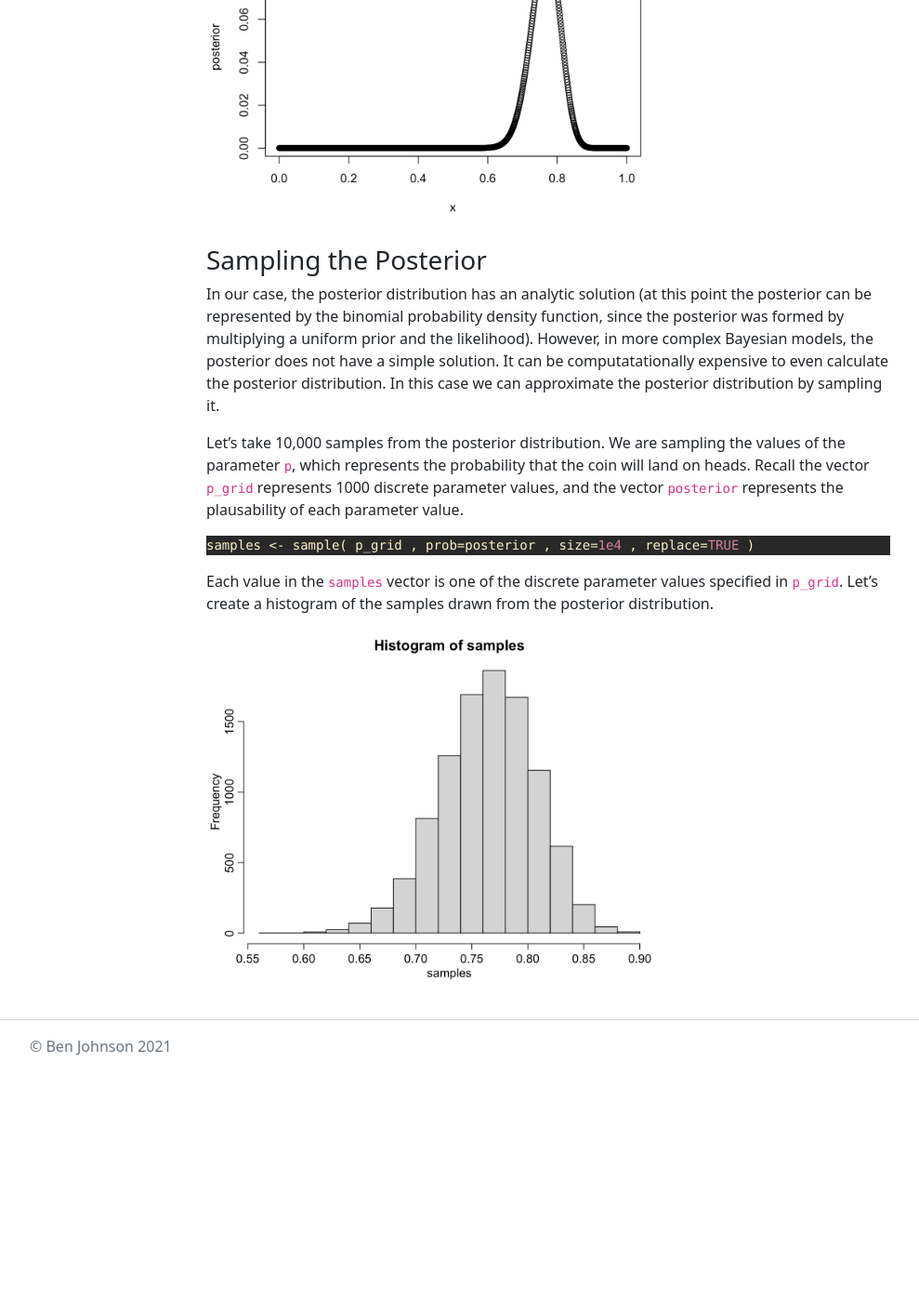
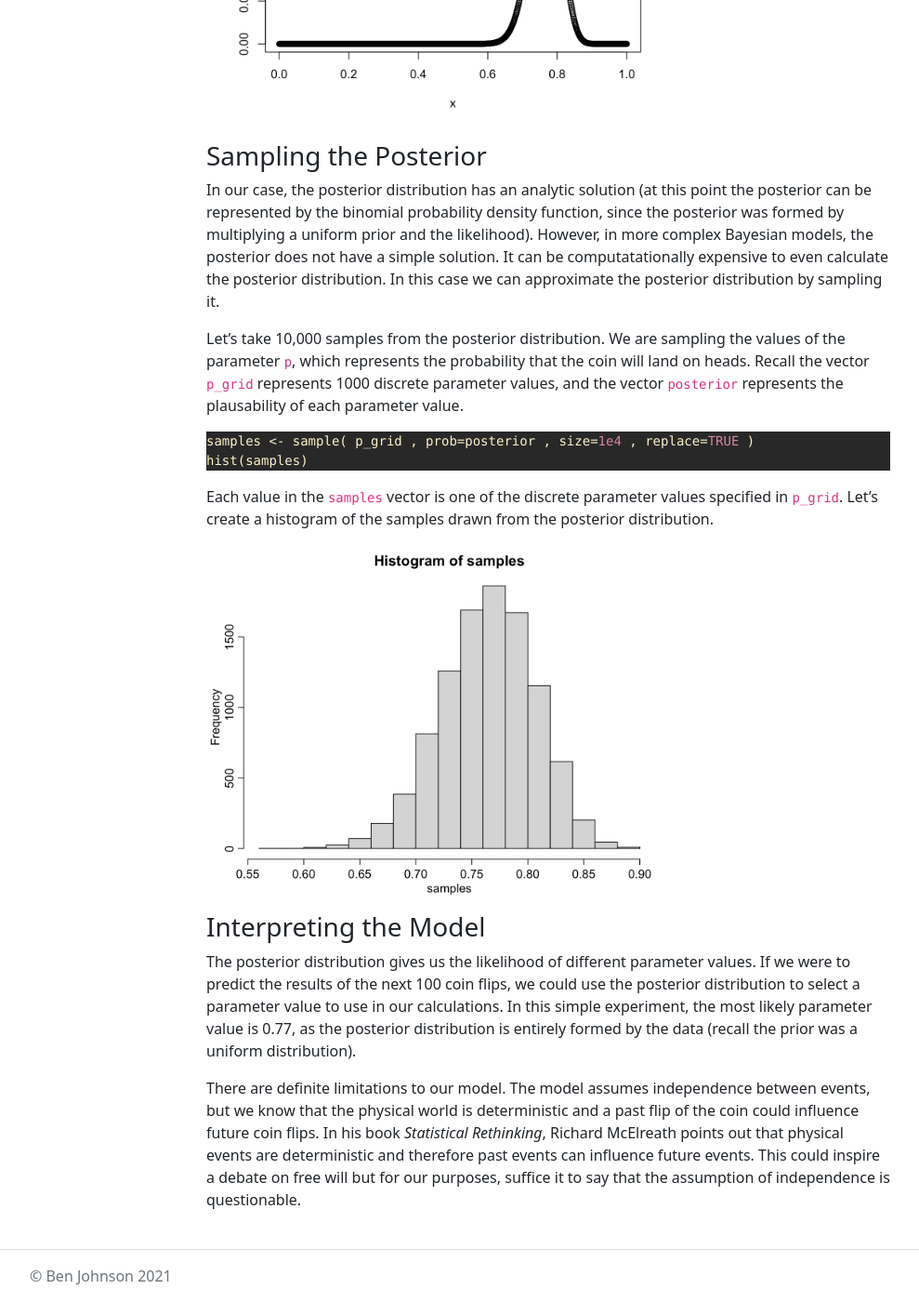
Before and after one commit to bdjohnson529/codechalet.com, a Jekyll site: the page built from _docs/bayesian/binomial.md, in a window 1280 px wide and 1400 px high, scrolled down 3123 px. Shown: the whole window at 93% size, without its empty margins (50-1039 px from the left). Built offline with Jekyll 4.4.1, drawn with Linux system fonts in a browser that asks for light colours; nearby versions of some CDN libraries; formulas are drawn with MathJax 3; before the commit the page ends 4276 px from its top, so only the background shows below that; some of the changed lines change nothing that is shown; some of the changed text lies outside the part shown.

Commit message:
feat: update

````diff
--- a/_docs/bayesian/binomial.md
+++ b/_docs/bayesian/binomial.md
@@ -9,17 +9,15 @@ The binomial distribution measures the number of successes in an experiment whic
 
 $$ P(x,n,p) = {n \choose x} p^x (1-p)^{(n-x)} $$
 
-The binomial distribution assumes independence between each experiment. With a coin flip, this is an assumption we are willing to make, though as Richard McElreath points out, physical events are deterministic and therefore the previous coin flip does influence the subsequent experiments. This could be debated but for our purposes, we will accept independence between coin flip experiments.
-
-Let's plot `P(x)`, for 7 coin flips. In this case `x` represents the number of successes in our experiment. We can use `P(x)` to compute the probability of each outcome - in this case, there are only 7 possible outcomes. First, initialize an array to represent the discrete values of `x`.
+The binomial distribution assumes independence between each experiment. Let's plot `P(x)`, for 7 coin flips. In this case `x` represents the number of successes in our experiment. We can use `P(x)` to compute the probability of each outcome - in this case, there are only 7 possible outcomes. First, initialize an array to represent the discrete values of `x`.
 
 ```r
-x <- 0:7
+x <- 0:100
 ```
 
 Now, compute the array of probabilities for each outcome.
 ```r
-y <- dbinom(x, size=7, prob=0.5)
+y <- dbinom(x, size=100, prob=0.5)
 ```
 
 Plot `x` against `y` to see the probability density function.
@@ -86,6 +84,7 @@ Let's take 10,000 samples from the posterior distribution. We are sampling the v
 
 ```r
 samples <- sample( p_grid , prob=posterior , size=1e4 , replace=TRUE )
+hist(samples)
 ```
 
 Each value in the `samples` vector is one of the discrete parameter values specified in `p_grid`. Let's create a histogram of the samples drawn from the posterior distribution.
@@ -94,3 +93,8 @@ Each value in the `samples` vector is one of the discrete parameter values speci
      alt="Samples Histogram"
      width=500px
      height="100%">
+
+### Interpreting the Model
+The posterior distribution gives us the likelihood of different parameter values. If we were to predict the results of the next 100 coin flips, we could use the posterior distribution to select a parameter value to use in our calculations. In this simple experiment, the most likely parameter value is 0.77, as the posterior distribution is entirely formed by the data (recall the prior was a uniform distribution).
+
+There are definite limitations to our model. The model assumes independence between events, but we know that the physical world is deterministic and a past flip of the coin could influence future coin flips. In his book *Statistical Rethinking*, Richard McElreath points out that physical events are deterministic and therefore past events can influence future events. This could inspire a debate on free will but for our purposes, suffice it to say that the assumption of independence is questionable.
````
